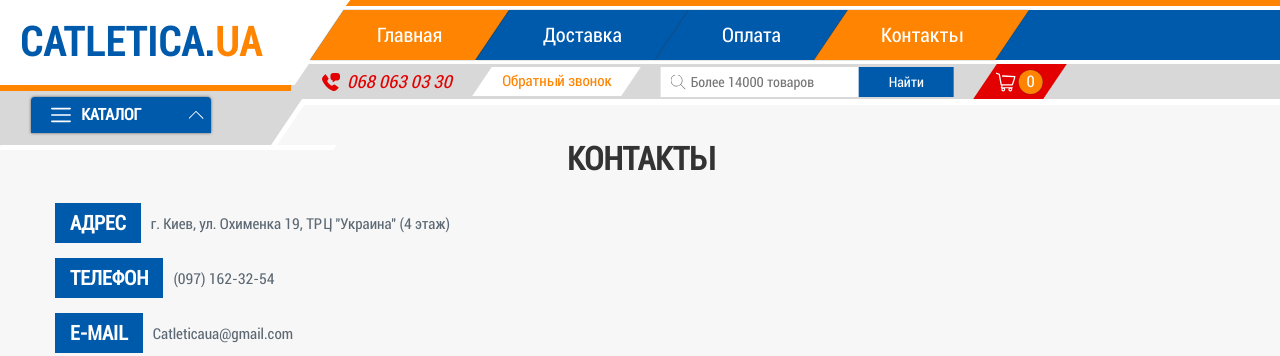
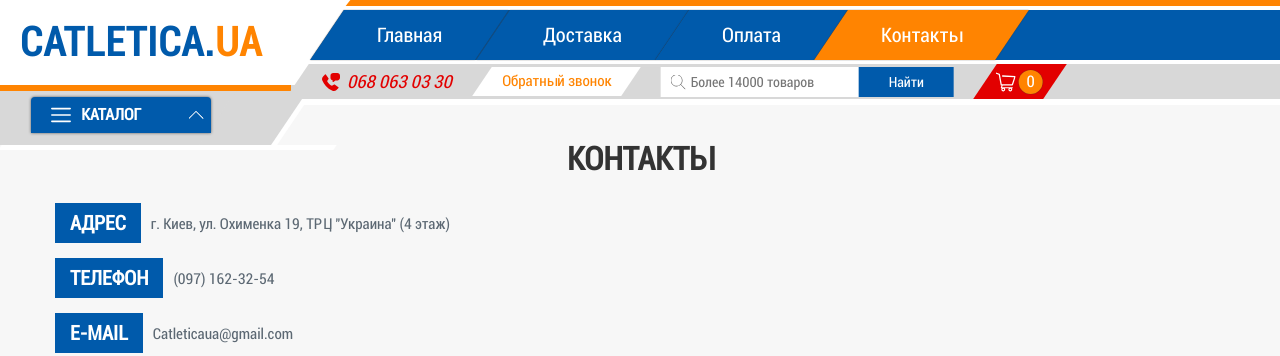
Before and after one commit to PavlenkoSt/CatleticaUA, a website: page dist/contacts.html in a window 1280 px wide. Shown: the top 356 px of the page. Drawn offline with Linux system fonts and the light colour scheme; files whose address does not match are found by name.

Commit message:
change dist active links

```diff
--- a/dist/contacts.html
+++ b/dist/contacts.html
@@ -881,7 +881,7 @@
         </div>
         <div class="header__menu">
             <div class="header__nav">
-                <a href="/CatleticaUA/" class="nav__item active">
+                <a href="/CatleticaUA/" class="nav__item">
                     <span>Главная</span>
                 </a>
                 <a href="/CatleticaUA/delivery" class="nav__item">
```
